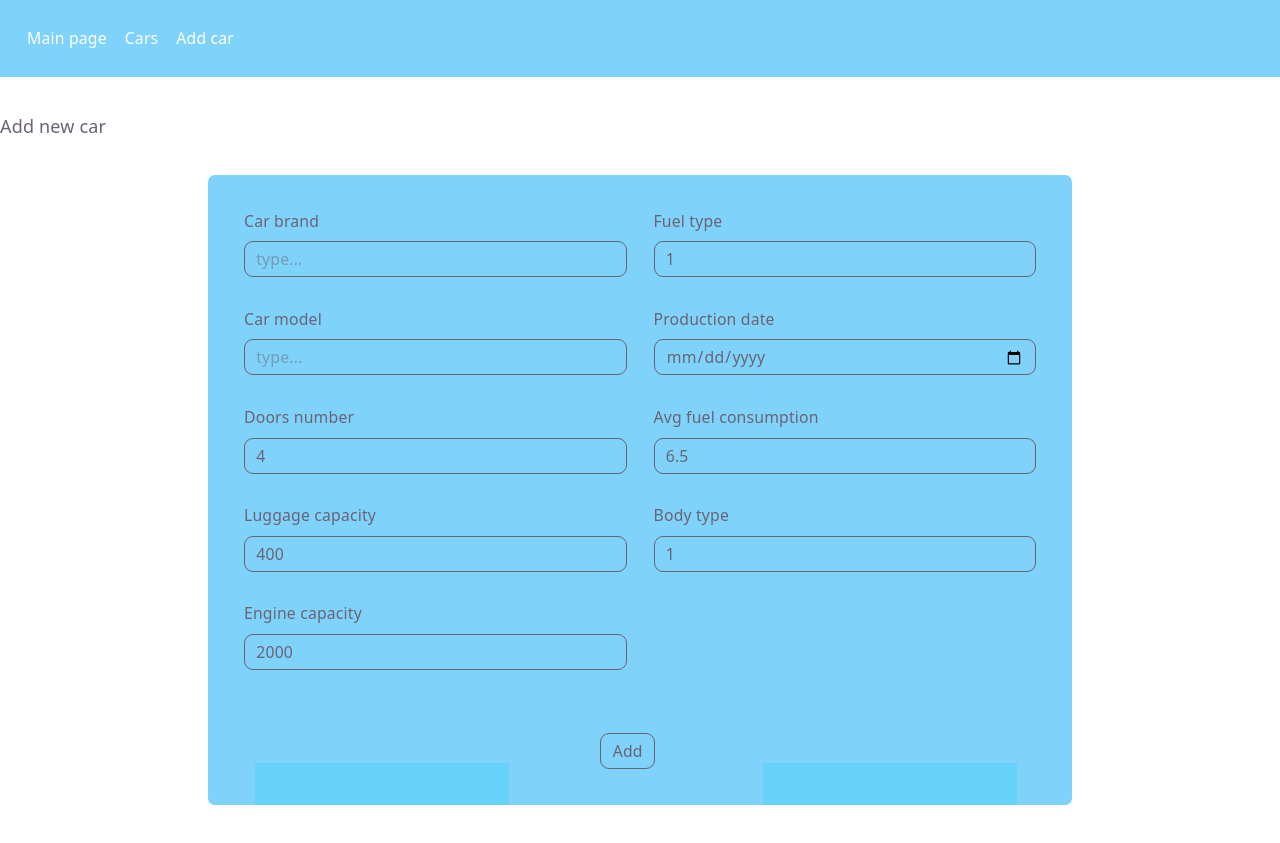
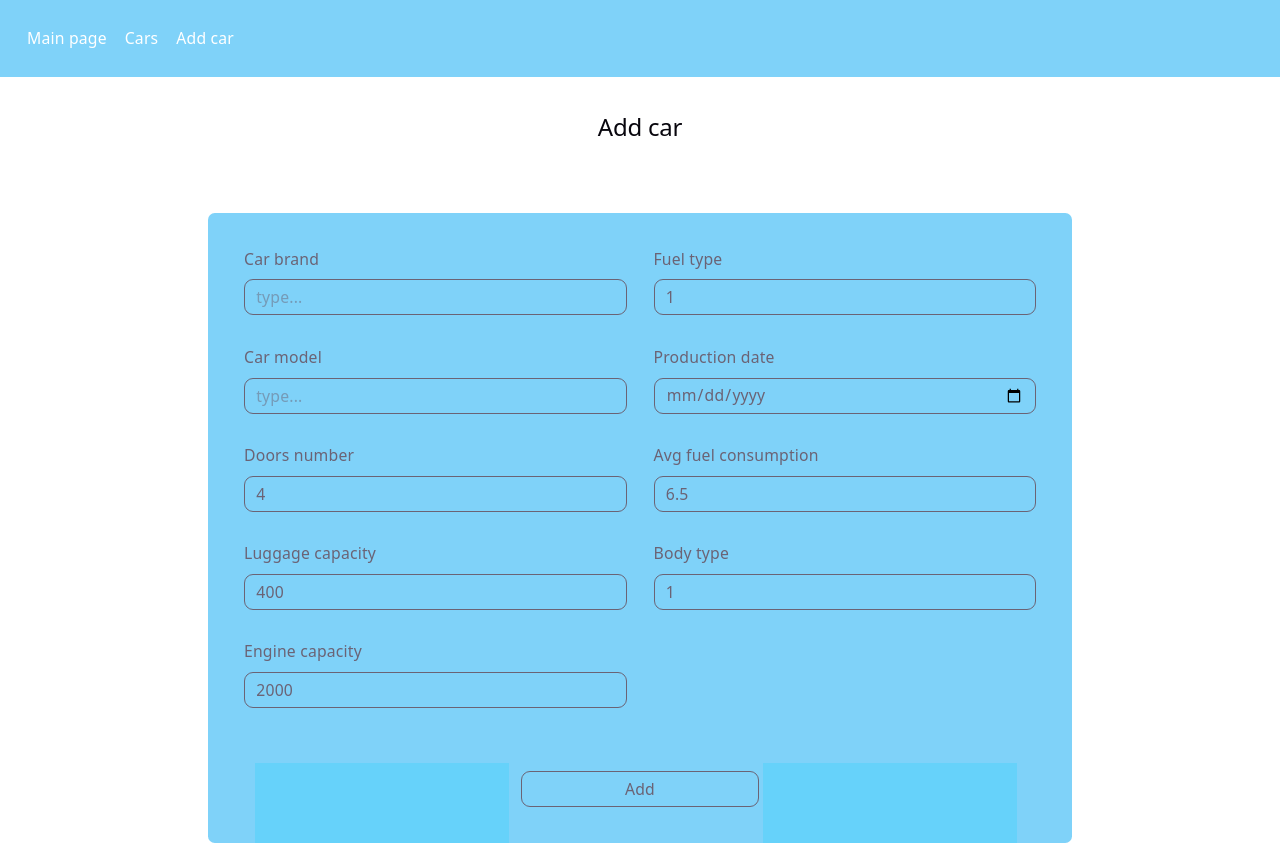
Before and after one commit to KrzysztofKantorski/Cars-Management, a React (Vite) app in the folder Cars_Client_App/: page /cars/new in a window 1280 px wide. Before the commit the page ends 805 px from the top, so only its background shows below. Built offline with nearby package versions, Linux system fonts and the light colour scheme.

Commit message:
(fix): Styles, spacing

```diff
--- a/Cars_Client_App/src/components/CarForm.tsx
+++ b/Cars_Client_App/src/components/CarForm.tsx
@@ -58,7 +58,7 @@ function CarForm({ onSubmit, initialData, submitText}: CarFormProps){
 
     return(
         <>
-        <div className="flex items-start justify-center w-full mt-[2rem]">
+        <div className="flex items-start justify-center w-full mt-[4rem]">
             <form onSubmit={handleSubmit} className="flex flex-col w-full max-w-3xl space-y-6 bg-sky-500/50 p-[2rem] rounded-md">
 
 
@@ -117,7 +117,7 @@ function CarForm({ onSubmit, initialData, submitText}: CarFormProps){
                     </FieldGroup>
                 </FieldSet>
             </div>
-                <Button type="submit" variant="outline" className="w-[min-content] text-center ml-[45%] mt-[2rem]">{submitText}</Button>
+                <Button type="submit" variant="outline" className="w-[30%] ml-[35%] text-center mt-[2rem]">{submitText}</Button>
             </form>
         </div>
         </>
--- a/Cars_Client_App/src/components/Card.tsx
+++ b/Cars_Client_App/src/components/Card.tsx
@@ -29,7 +29,7 @@ function Card({ car, onRemove }: CardProps){
         <CardDescription>{car.model}</CardDescription>
       </CardHeader>
 
-      <CardFooter className="flex justify-start gap-4 border-t pt-4">
+      <CardFooter className="flex justify-start gap-4 border-t pt-4 bg-sky-500/50">
         <Button variant="outline" size="sm" onClick={() => goToPage(`/cars/${car.id}`)}>
           Details
         </Button>
--- a/Cars_Client_App/src/pages/CreateCarPage.tsx
+++ b/Cars_Client_App/src/pages/CreateCarPage.tsx
@@ -44,7 +44,7 @@ function CreateCarPage() {
 
   return (
     <>
-      <div>Add new car</div>
+      <h2 className="text-center">Add car</h2>
       <CarForm
         onSubmit={handleCreateCar}
         submitText="Add"
```
